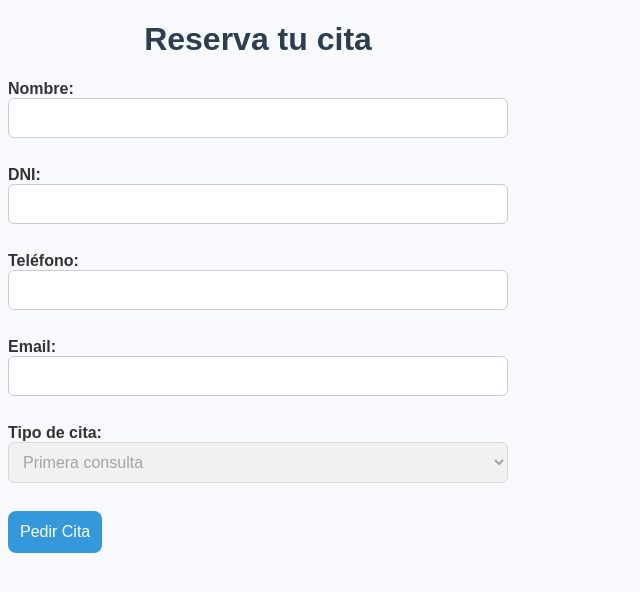
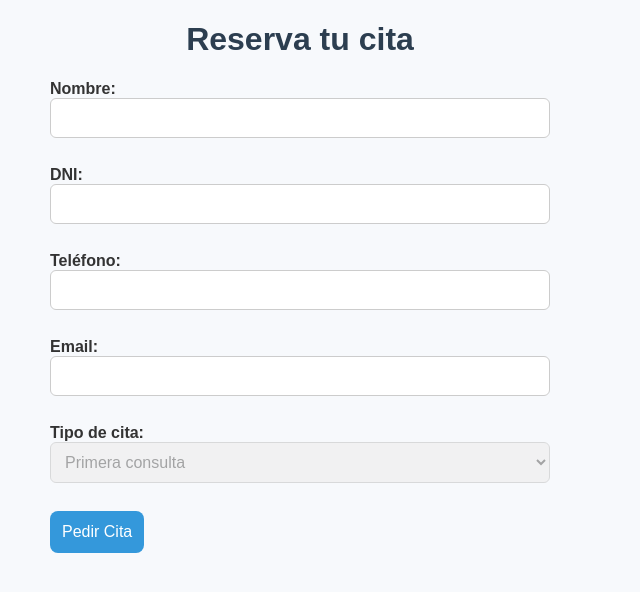
Before and after one commit to KerenMedina/PruebaTecnicaPandoraFMS, a PHP site: page / in a window 1280 px wide. Shown: the top 592 px of the page, without its empty margins (0-640 px from the left). Run offline with PHP 8.4, Linux system fonts and the light colour scheme; some libraries are stand-ins or nearby versions.

Commit message:
Add files via upload

```diff
--- a/Ejercicio2/css.css
+++ b/Ejercicio2/css.css
@@ -7,7 +7,7 @@ body {
     color: #333;
     max-width: 500px;
     align-content: left;
-    margin: 100spx ;
+    margin-left: 50px ;
 }
 
 
```
